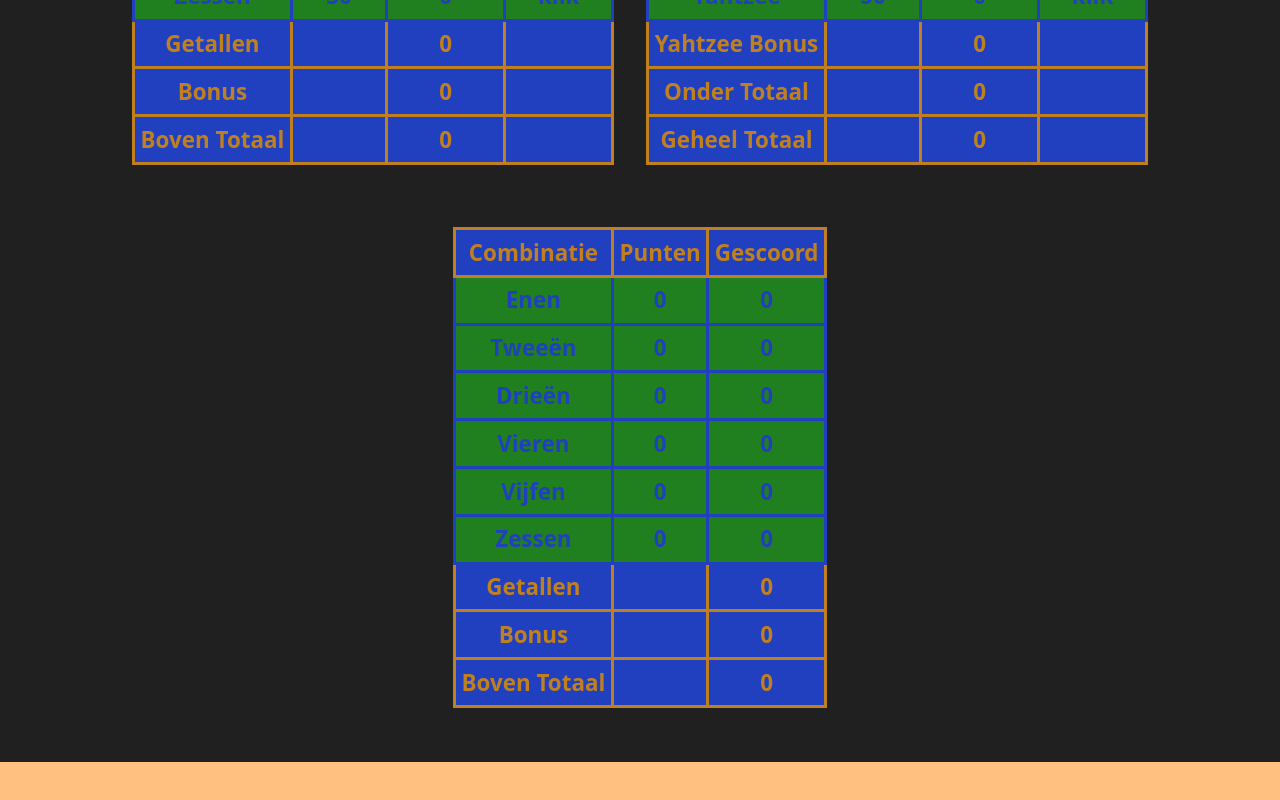
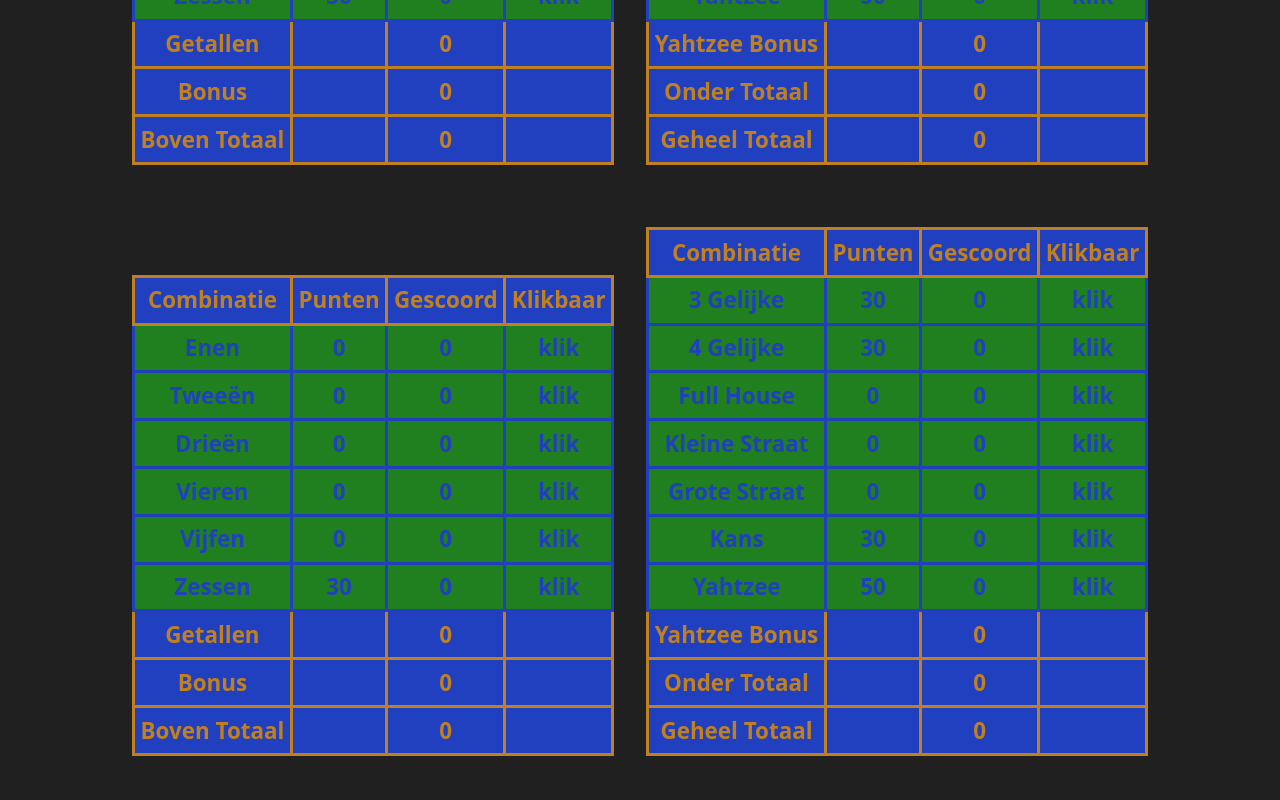
Before and after one commit to janderkkotlarski/vue_yahtzee, a Vue app: page / in a window 1280 px wide. Shown: the part 658-1458 px from the top of the page. Before the commit the page ends 1420 px from the top, so only its background shows below. Built offline with nearby package versions, Linux system fonts and the light colour scheme.

Commit message:
and now gettting it to work is kind of too difficult because of needing a specific funnction depndent on specific variables in a less specific sub-environment

```diff
--- a/src/components/Scorelist.vue
+++ b/src/components/Scorelist.vue
@@ -6,7 +6,8 @@
 const back = 'back';
 
 const initUpper = () => {
-    return [
+    return {
+        scores: [
             {id: 1, title: 'Enen', scored: 0, final: 0, yonus: 'null', locked: klik},
             {id: 2, title: 'Tweeën', scored: 0, final: 0, yonus: 'null', locked: klik},
             {id: 3, title: 'Drieën', scored: 0, final: 0, yonus: 'null', locked: klik},
@@ -16,12 +17,32 @@
             {id: 'summed', title: 'Getallen', scored: ' ', final: 0, yonus: 'never', locked: back},
             {id: 'bonus', title: 'Bonus', scored: ' ', final: 0, yonus: 'never', locked: back},
             {id: 'upper', title: 'Boven Totaal', scored: ' ', final: 0, yonus: 'never', locked: back},
-    ];
+        ],
+    };
 };
 
 const listing = defineModel('listing', {type: Array, default: []});
 
-listing.value = initUpper();
+const yahtzeeStuff = defineModel('yahtzeeStuff', {
+    type: Array,
+    default: {
+        moreYahtzee: false,
+        extraYahtzee: 0,
+        indexYahtzee: 0,
+    },
+});
+
+const furtherYahtzee = defineModel('furtherYahtzee', {type: Boolean, default: false});
+
+const indexYahtzee = defineModel('indexYahtzee');
+
+const plusYahtzee = defineModel('plusYahtzee', {type: Number, default: 0});
+
+// listing.value = initUpper();
+
+const scoress = list => {
+    return list.value.scores;
+};
 
 const arrayEntry = (array, key, content) => {
     for (const entry of array.value) {
@@ -32,31 +53,33 @@
 };
 
 const lockEntry = index => {
-    const entry = arrayEntry(listing, 'id', index);
+    const score = arrayEntry(scoress(listing), 'id', index);
 
-    if (entry.locked === klik && typeof entry.scored === 'number') {
+    if (score.locked === klik && typeof score.scored === 'number') {
         // If another yahtzee is scored, restrict scoring to official multiple yahtzee bonus scoring rules
-        // if (moreYahtzee ? yahtzeeEyesLocked(index) : true) {
-        //     // When another yahtzee is scored, up the bonus
-        //     if (moreYahtzee) {
-        //         ++extraYahtzee.value;
-        //     }
 
-        //     score.final = score.scored;
-        //     score.locked = lock;
+        if (furtherYahtzee ? yahtzeeClicking(index) : true) {
+            // When another yahtzee is scored, up the bonus
+            if (furtherYahtzee) {
+                ++plusYahtzee.value;
+            }
 
-        //     ++box.locks;
+            score.final = score.scored;
+            score.locked = lock;
 
-        //     rolling(number);
-        //     recount();
-        // }
-
-        entry.final = entry.scored;
-        entry.locked = lock;
+            rolling(number);
+            recount();
+        }
     }
 };
 
-// listing.value = initUpper();
+const kliksplay = locked => {
+    if (locked === klik) {
+        return klik;
+    }
+
+    return ' ';
+};
 </script>
 
 <template>
@@ -66,11 +89,13 @@
                 <th>Combinatie</th>
                 <th>Punten</th>
                 <th>Gescoord</th>
+                <th>Klikbaar</th>
             </tr>
-            <tr @click="lockEntry(entry.id)" v-for="entry in listing" :key="entry.id" :class="entry.locked">
-                <td>{{ entry.title }}</td>
-                <td>{{ entry.scored }}</td>
-                <td>{{ entry.final }}</td>
+            <tr @click="lockEntry(score.id)" v-for="score in listing.scores" :key="score.id" :class="score.locked">
+                <td>{{ score.title }}</td>
+                <td>{{ score.scored }}</td>
+                <td>{{ score.final }}</td>
+                <td>{{ kliksplay(score.locked) }}</td>
             </tr>
         </table>
     </div>
--- a/src/components/Scorer.vue
+++ b/src/components/Scorer.vue
@@ -478,5 +478,6 @@
     <br />
     <br />
 
-    <Scorelist />
+    <Scorelist :listing="scoreUpper" />
+    <Scorelist :listing="scoreLower" />
 </template>
```
Lines whose indentation alone changed are shown as unchanged.
